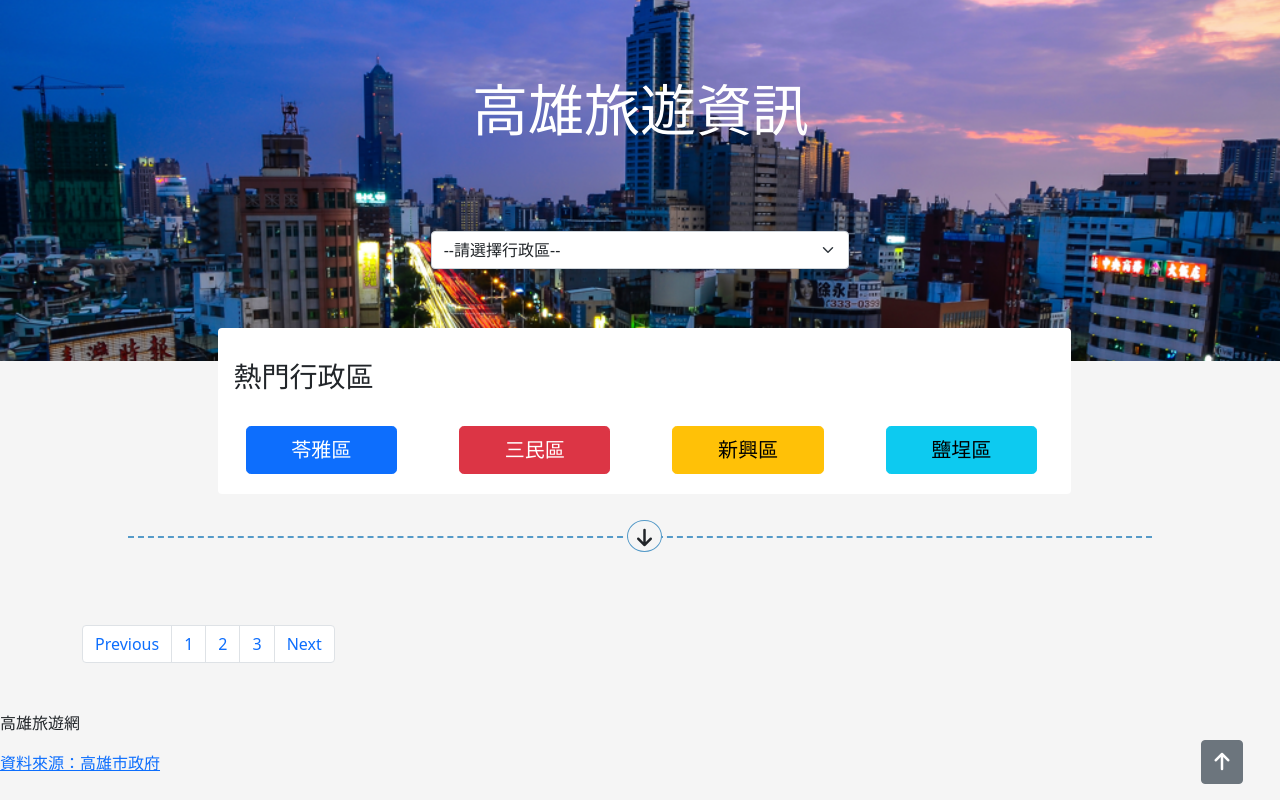
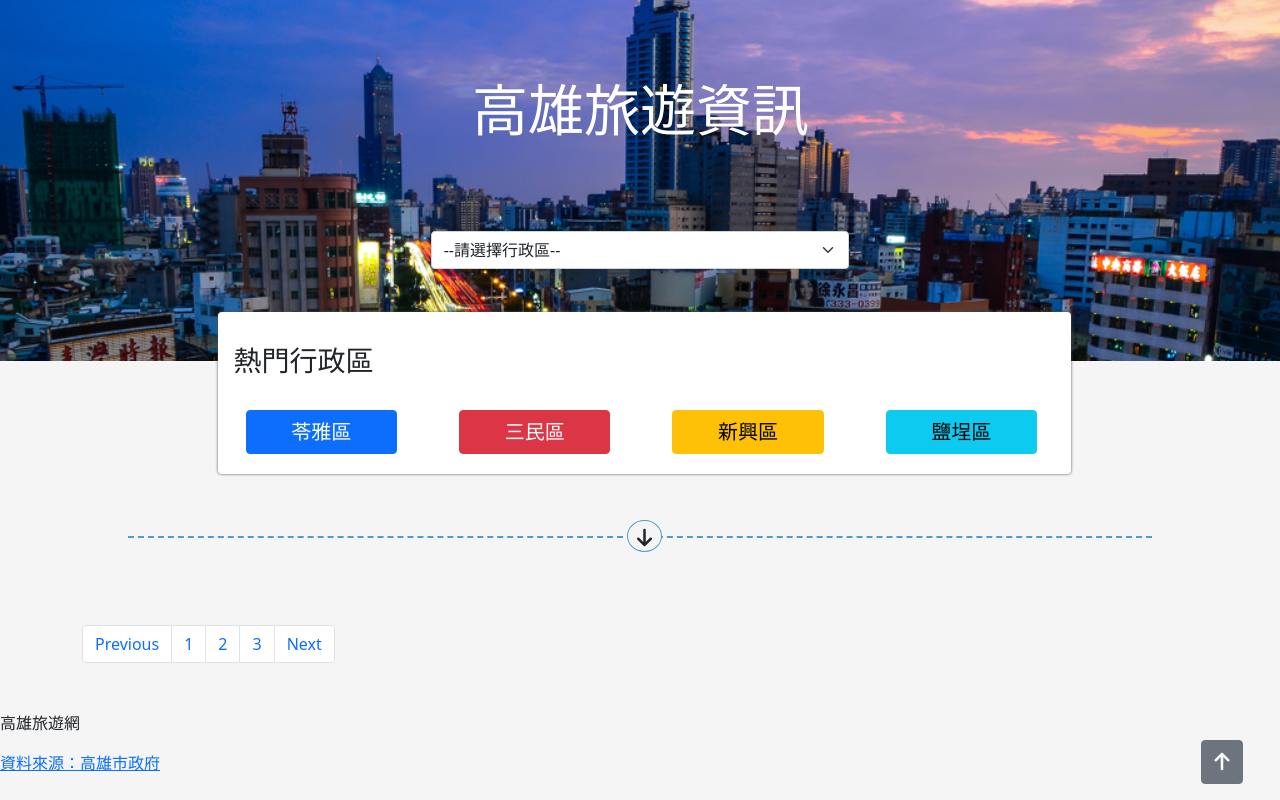
Before and after one commit to subarashii-huch09/JS-Final-KaohsiungTravel, a website: page index.html in a window 1280 px wide. Drawn offline with nearby package versions, Linux system fonts and the light colour scheme; no server answers.

Commit message:
edit btn size

```diff
--- a/index.html
+++ b/index.html
@@ -40,10 +40,10 @@
       <nav class="header_nav col-8 bg-white mx-auto rounded py-1 py-lg-3">
         <h3 class="mb-0 px-3 py-3 text-center text-lg-start">熱門行政區</h3>
         <ul class="popularDistrict_list row list-unstyled m-0 text-center text-lg-start pb-1 pt-lg-3">
-          <li class="col-6 col-lg-3 mb-3 mb-lg-0"><button type="button"class="btn btn-primary btn-lg mx-3">苓雅區</button>  </li>
-          <li class="col-6 col-lg-3 mb-3 mb-lg-0 "><button type="button" class="btn btn-danger btn-lg mx-3">三民區</button></li>
-          <li class="col-6 col-lg-3 mb-3 mb-lg-0"><button type="button" class="btn btn-warning btn-lg mx-3">新興區</button></li>
-          <li class="col-6 col-lg-3 mb-3 mb-lg-0"><button type="button" class="btn btn-info btn-lg mx-3">鹽埕區</button></li>
+          <li class="col-6 col-lg-3 mb-3 mb-lg-0"><button type="button"class="btn btn-primary btn-md-lg mx-3">苓雅區</button>  </li>
+          <li class="col-6 col-lg-3 mb-3 mb-lg-0 "><button type="button" class="btn btn-danger btn-md-lg mx-3">三民區</button></li>
+          <li class="col-6 col-lg-3 mb-3 mb-lg-0"><button type="button" class="btn btn-warning btn-md-lg mx-3">新興區</button></li>
+          <li class="col-6 col-lg-3 mb-3 mb-lg-0"><button type="button" class="btn btn-info btn-md-lg mx-3">鹽埕區</button></li>
         </ul>
       </nav>
     </header>
--- a/styles/index.css
+++ b/styles/index.css
@@ -38,6 +38,7 @@ img {
   top: 17.5rem;
   left: 17%;
   margin-bottom: 5rem;
+  box-shadow:0 0 3px #515151;
 }
 
 .main .arrow-down {
@@ -171,14 +172,21 @@ object-fit: cover;
   .main .border_top {
     top: 65%;
   }
+
+  .popularDistrict_list .btn {
+    padding-left: 1.35rem;
+    padding-right: 1.35rem;
+  }
 }
 
 @media only screen and (min-width: 40rem){
   .header .header_nav {
-
-  top: 20.5rem;
-
+  top: 19.5rem;
 }
+.popularDistrict_list .btn {
+    padding-left: 1.8rem;
+    padding-right: 1.8rem;
+  }
 }
 
 @media only screen and (min-width: 70rem) {
```
